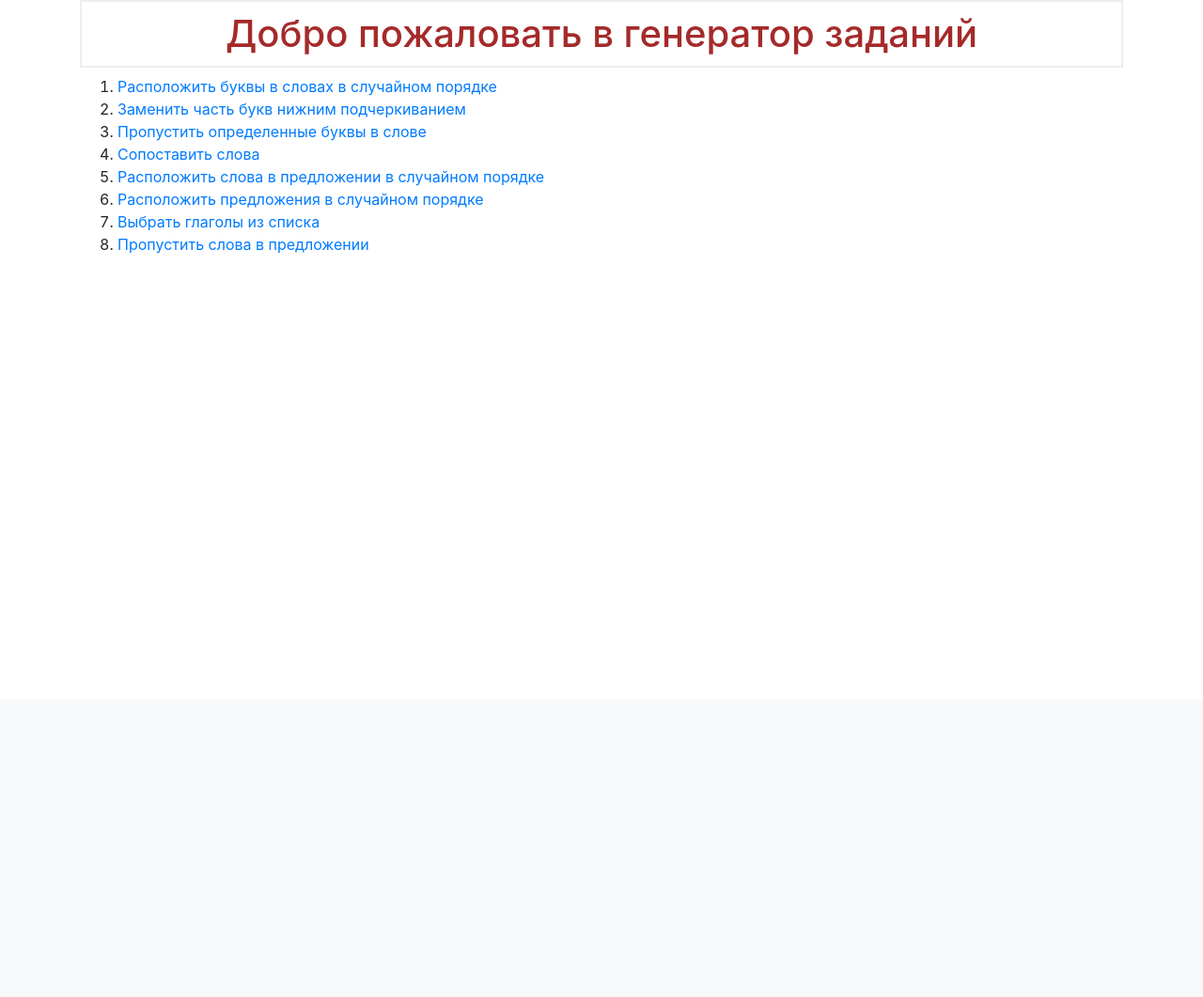
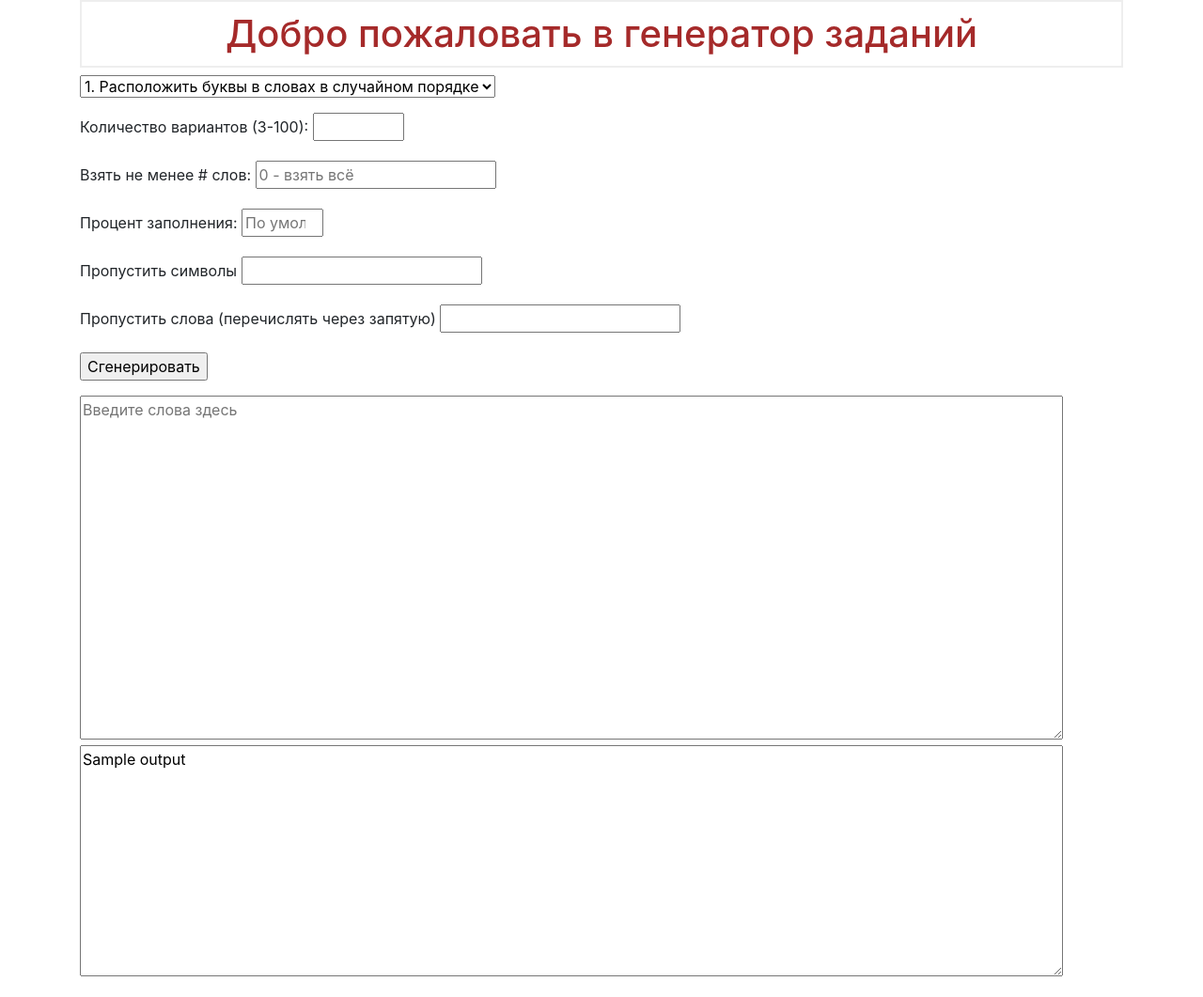
Before and after one commit to UlrichVonRekkenin/jobgenerator, a Flask app: template templates/index.html in a window 1280 px wide. Shown: the part 56-1117 px from the top of the page at 94% size. Before the commit the page ends 326 px from the top, so only its background shows below. Run offline with Flask 3, Linux system fonts and the light colour scheme; the template is opened without the code that fills it: most values are stand-ins (such as "Sample title", 1, 10 or a date in 2020); some libraries are stand-ins or nearby versions.

Commit message:
Implement another tasks
All in one form.

```diff
--- a/app.py
+++ b/app.py
@@ -1,42 +1,120 @@
 from flask import Flask, render_template, request
 import random
+import re
 
 
 app = Flask(__name__)
 
 
-def word_shuffle(word):
-    chars = list(word)
-    random.shuffle(chars)
-    return ''.join(chars)
+def words_shuffle(words):
+    def word_shuffle(word):
+        chars = list(word)
+        random.shuffle(chars)
+        return ''.join(chars)
+    return '\n'.join([word_shuffle(w) for w in words])
 
 
-@app.route('/')
-def index():
-    return render_template('index.html')
+def words_placeholder(words, percentage):
+    result = ""
+
+    for w in words:
+        rw = list(w)
+        for i in random.sample(list(range(len(w))), int(len(w) * percentage / 100)):
+            rw[i] = '_'
+        result = result + ''.join(rw) + '\n'
+
+    return result
 
 
-@app.route('/random_letters')
-def random_letters():
-    return render_template('random_letters.html')
+def miss_characters(words, characters):
+    result = ""
+    for word in words:
+        for char in characters:
+            word = word.replace(char, '_')
+        result = f"{result}{word}\n"
+
+    return result
 
 
-@app.route('/random_letters', methods=('GET', 'POST'))
-def create():
-    def words_shuffle(words, partition):
-        words = words.split('\r\n')
-        if partition < len(words) and partition!=0:
-            words = random.choices(words, k=partition)
-        return '\n'.join([word_shuffle(w) for w in words])
+def match_words(lines):
+    col1, col2 = [], []
+    for line in lines:
+        x = line.split(':')
+        col1.append(x[0])
+        if len(x) > 1:
+            col2.append(x[1])
 
+    random.shuffle(col1)
+    random.shuffle(col2)
+
+    if len(col1) == len(col2):
+        return '\n'.join([f'{i} {j}' for (i, j) in zip(col1, col2)])
+
+    return '\n'.join(col1)
+
+
+def regexp_omit(sentences):
+
+    def helper(sentence, flag='"', separator='/'):
+        matches = [
+            m.group() for m in
+            re.compile(r'{0}.*?{0}'.format(flag)).finditer(sentence)
+        ]
+
+        for match in matches:
+            word = random.choice(match[1:-1].split(separator))
+
+            if word.startswith('to ') or word.startswith('not to '):
+                sentence = sentence.replace(
+                    match, 20 * '_' + ' ({})'.format(word))
+            else:
+                sentence = sentence.replace(match, '{}'.format(word))
+
+        return sentence
+
+    return '\n'.join(helper(sentence) for sentence in sentences)
+
+
+def omitted_word(sentences, omit_word):
+    def helper(sentence, omit_word):
+        for omit in omit_word:
+            sentence = re.sub(omit, 15 * '_', sentence, flags=re.IGNORECASE)
+        return sentence
+
+    return '\n'.join(helper(sentence, omit_word) for sentence in sentences)
+
+
+@app.route('/', methods=('GET', 'POST'))
+def index():
     if request.method == 'POST':
-        words = request.form['input']
-        nums = request.form['variants']
-        partition = int(request.form['partition']) if len(request.form['partition']) else 0
+        nums = int(request.form['variants'])
+        partition = int(request.form['partition']) if len(
+            request.form['partition']) else 0
+        percentage = int(request.form['percentage'])
+        chars = set(request.form['characters'])
+        omit_word = [word.strip()
+                     for word in request.form['omit_word'].split(',')]
+        task = int(request.form.get('task_type'))
         result = ""
-        for i in range(int(nums)):
-            result = f"{result}{i+1})\n{words_shuffle(words, partition)}\n\n"
 
-        return render_template("random_letters.html", variants=nums, input=words, output=result, partition=partition)
+        for i in range(nums):
+            words = request.form['input'].split('\r\n')
+            if partition < len(words) and partition != 0:
+                words = random.choices(words, k=partition)
+
+            if task == 1:
+                result = f"{result}{i+1})\n{words_shuffle(words)}\n\n"
+            elif task == 2:
+                result = f"{result}{i+1})\n{words_placeholder(words, percentage)}\n\n"
+            elif task == 3:
+                result = f"{result}{i+1}) {chars}\n{miss_characters(words, chars)}\n\n"
+            elif task == 4:
+                result = f"{result}{i+1})\n{match_words(words)}\n\n"
+            elif task == 5:
+                result = f"{result}{i+1})\n{regexp_omit(words)}\n\n"
+            elif task == 6:
+                result = f"{result}{i+1})\n{omitted_word(words, omit_word)}\n\n"
+
+        return render_template("index.html", variants=nums, input=request.form['input'], partition=partition, output=result)
     elif request.method == 'GET':
-        return render_template("random_letters.html")
+        return render_template('index.html')
--- a/templates/index.html
+++ b/templates/index.html
@@ -3,17 +3,54 @@
 {% block content %}
 <h1>{% block title %} Добро пожаловать в генератор заданий {% endblock %}</h1>
 
+<form method="post" action="/">
 
-<ol>
-    <li><a href="{{ url_for('random_letters')}}">Расположить буквы в словах в случайном порядке</a></li>
-    <li><a href="{{ url_for('index')}}">Заменить часть букв нижним подчеркиванием</a></h2>
-    <li><a href="{{ url_for('index')}}">Пропустить определенные буквы в слове</a></h2>
-    <li><a href="{{ url_for('index')}}">Сопоставить слова</a></h2>
-    <li><a href="{{ url_for('index')}}">Расположить слова в предложении в случайном порядке</a></h2>
-    <li><a href="{{ url_for('index')}}">Расположить предложения в случайном порядке</a></h2>
-    <li><a href="{{ url_for('index')}}">Выбрать глаголы из списка</a></h2>
-    <li><a href="{{ url_for('index')}}">Пропустить слова в предложении</a></h2>
-</ol>
+    <p>
+        <select name="task_type">
+            <option disabled>Выберите вариант задания</option>
+            <option value="1">1. Расположить буквы в словах в случайном порядке</option>
+            <option value="2">2. Заменить часть букв нижним подчеркиванием</option>
+            <option value="3">3. Пропустить определенные буквы в слове</option>
+            <option value="4">4. Сопоставить слова</option>
+            <option value="5">5. Выбрать глаголы из списка</option>
+            <option value="6">6. Пропустить слова в предложении</option>
+        </select>
+    </p>
 
+    <p>
+        <label for="variants">Количество вариантов (3-100):</label>
+        <input type="number" id="variants" name="variants" min="3" max="100" value="{{ request.form['variants'] }}">
+    </p>
+
+    <p>
+        <label for="partition">Взять не менее # слов:</label>
+        <input type="number" id="partition" name="partition" min="0" placeholder="0 - взять всё"
+            value="{{ request.form['partition'] }}">
+    </p>
+
+    <p>
+        <label for="percentage">Процент заполнения:</label>
+        <input type="number" id="percentage" placeholder="По умолчанию: 10%" name="percentage" min="10" max="90"
+            step="10" value="{{ request.form['percentage'] }}">
+    </p>
+
+    <p>
+        <label for="characters">Пропустить символы</label>
+        <input type="text" id="characters" name="characters" value="{{ request.form['characters'] }}">
+    </p>
+
+    <p>
+        <label for="omit_words">Пропустить слова (перечислять через запятую)</label>
+        <input type="text" id="omit_words" name="omit_word" value="{{ request.form['omit_word'] }}">
+    </p>
+
+    <p><input type="submit" value="Сгенерировать" name="generate" /></p>
+
+    <p>
+        <textarea name="input" cols="100" rows="15"
+            placeholder="Введите слова здесь">{{ request.form['input'] }}</textarea>
+        <textarea name="output" cols="100" rows="10">{{ output }}</textarea>
+    </p>
+</form>
 
 {% endblock %}
```
Also changed, not shown: templates/random_letters.html (deleted, +0 -19 lines).
